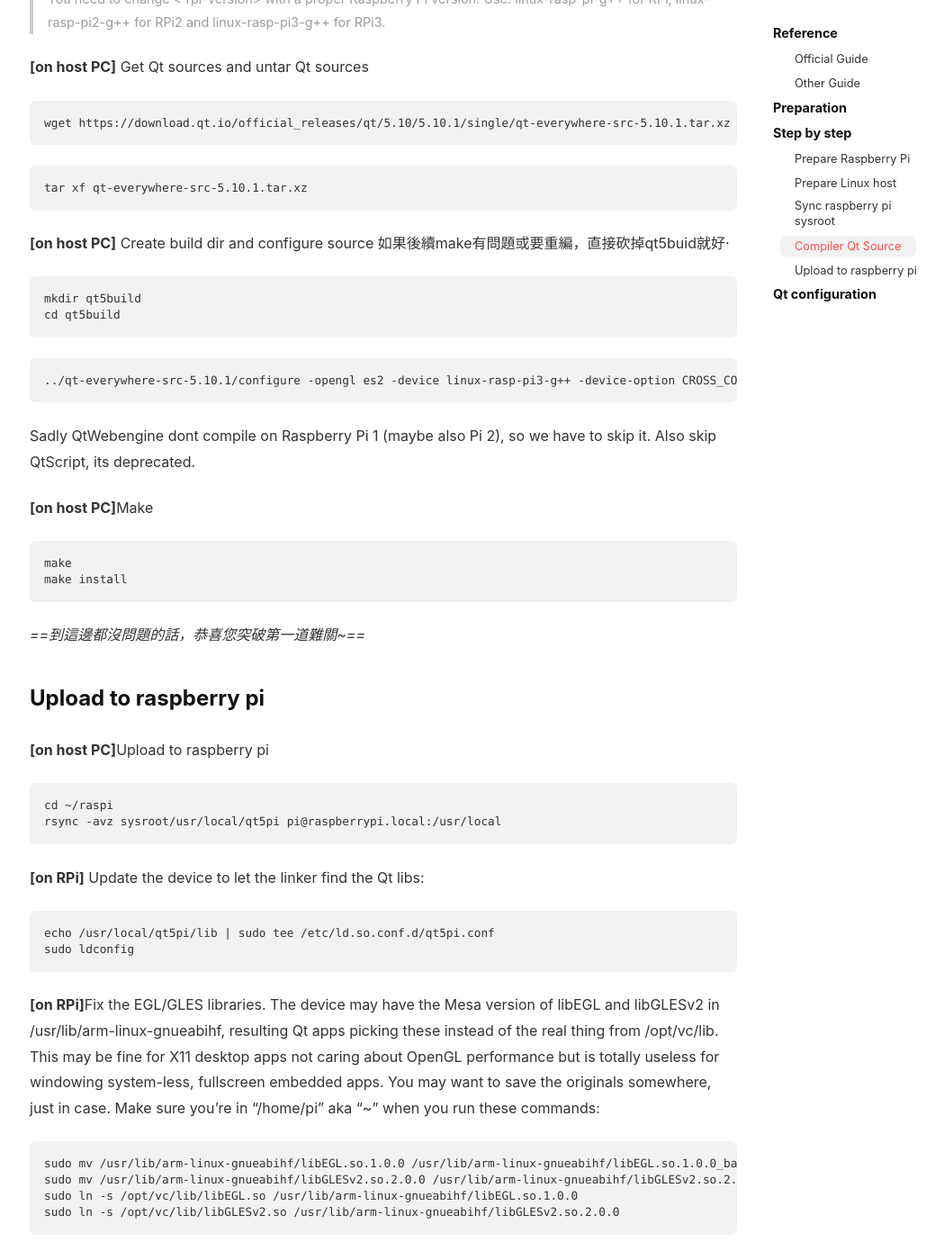
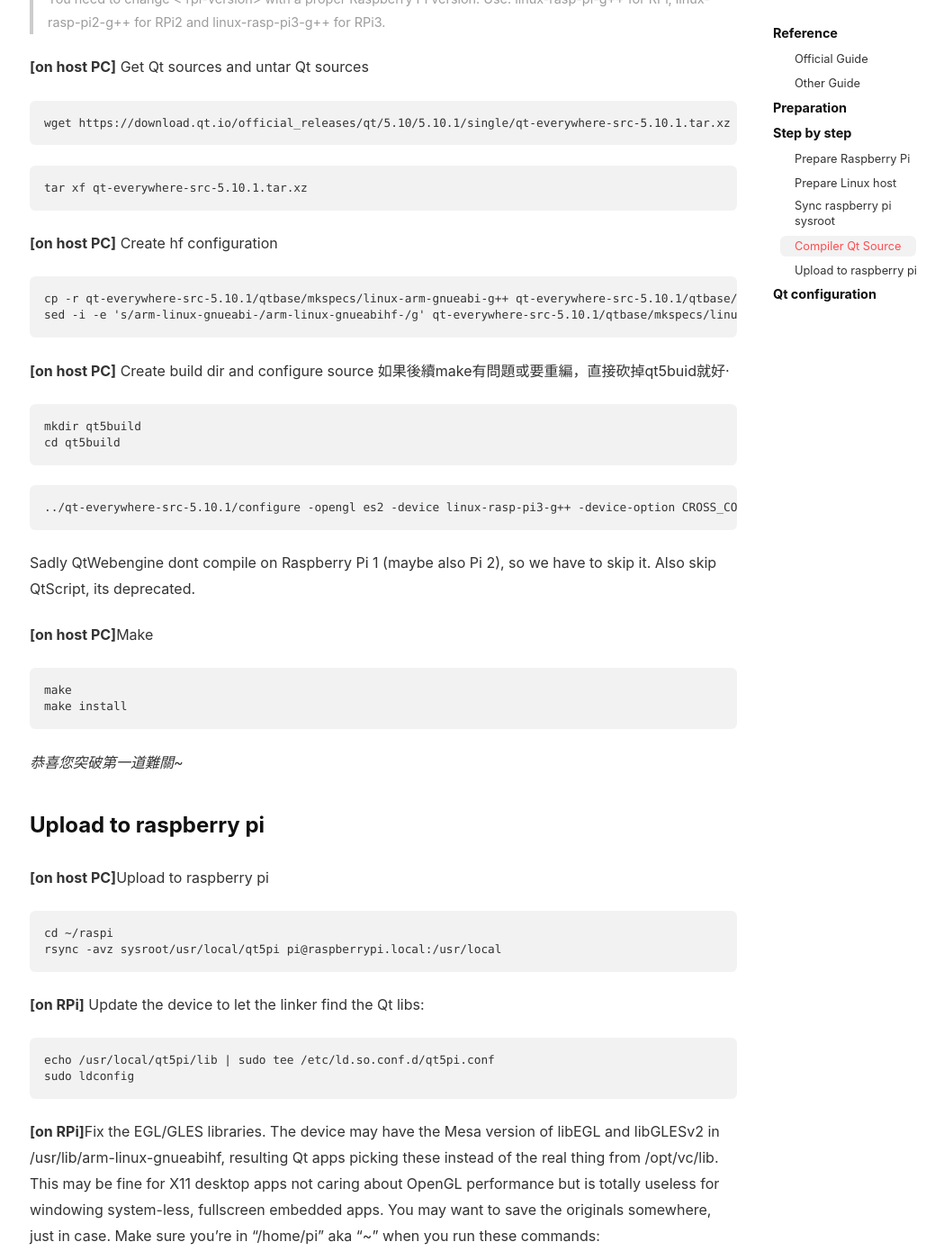
Before and after one commit to lovesmartx/lovesmartx.github.io, a Jekyll site: the page built from _posts/2018-05-08-quick-start.md, in a window 1280 px wide and 1400 px high, scrolled down 5679 px. Shown: the whole window at 90% size, without its empty margins (104-1153 px from the left). Built offline with Jekyll 4.4.1, drawn with Linux system fonts in a browser that asks for light colours; nearby versions of some CDN libraries.

Commit message:
修正錯誤路徑

````diff
--- a/_posts/2018-05-08-quick-start.md
+++ b/_posts/2018-05-08-quick-start.md
@@ -216,6 +216,11 @@
 ```
 tar xf qt-everywhere-src-5.10.1.tar.xz
 ```
+**[on host PC]** Create hf configuration
+```
+cp -r qt-everywhere-src-5.10.1/qtbase/mkspecs/linux-arm-gnueabi-g++ qt-everywhere-src-5.10.1/qtbase/mkspecs/linux-arm-gnueabihf-g++
+sed -i -e 's/arm-linux-gnueabi-/arm-linux-gnueabihf-/g' qt-everywhere-src-5.10.1/qtbase/mkspecs/linux-arm-gnueabihf-g++/qmake.conf
+```
 
 **[on host PC]** Create build dir and configure source
 如果後續make有問題或要重編，直接砍掉qt5buid就好‧
@@ -225,7 +230,7 @@
 ```
 
 ```
-../qt-everywhere-src-5.10.1/configure -opengl es2 -device linux-rasp-pi3-g++ -device-option CROSS_COMPILE=arm-linux-gnueabihf- -sysroot ~/raspi/qt5pi/sysroot -prefix /usr/local/qt5pi -opensource -confirm-license -nomake examples -make libs -no-use-gold-linker -no-icu -skip qtwebengine -skip wayland -skip qtscript -v
+../qt-everywhere-src-5.10.1/configure -opengl es2 -device linux-rasp-pi3-g++ -device-option CROSS_COMPILE=arm-linux-gnueabihf- -sysroot ~/raspi/sysroot -prefix /usr/local/qt5pi -opensource -confirm-license -nomake examples -make libs -no-use-gold-linker -no-icu -skip qtwebengine -skip wayland -skip qtscript -v
 ```
 Sadly QtWebengine dont compile on Raspberry Pi 1 (maybe also Pi 2), so we have to skip it. Also skip QtScript, its deprecated.
 
@@ -235,7 +240,7 @@
 make install
 ```
 
-*==到這邊都沒問題的話，恭喜您突破第一道難關~==*
+*恭喜您突破第一道難關~*
 
 
 ### Upload to raspberry pi
````
